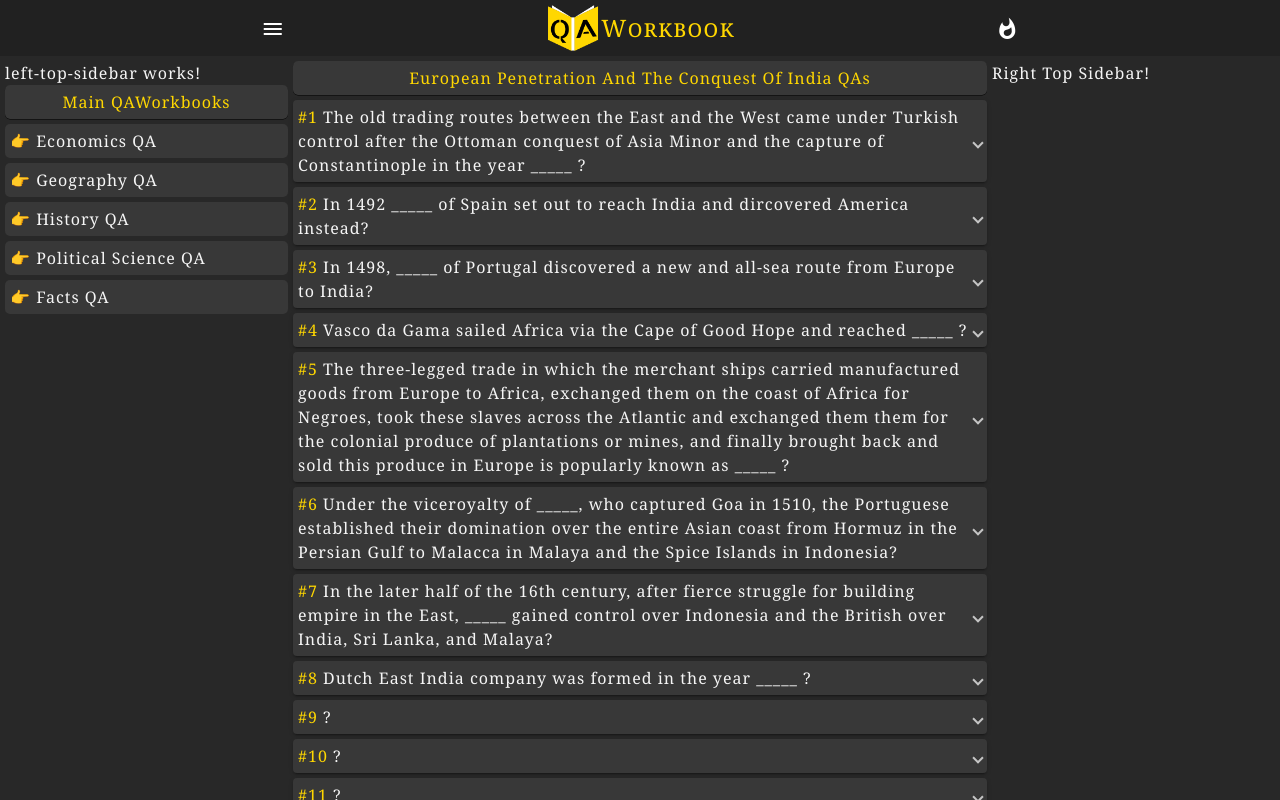
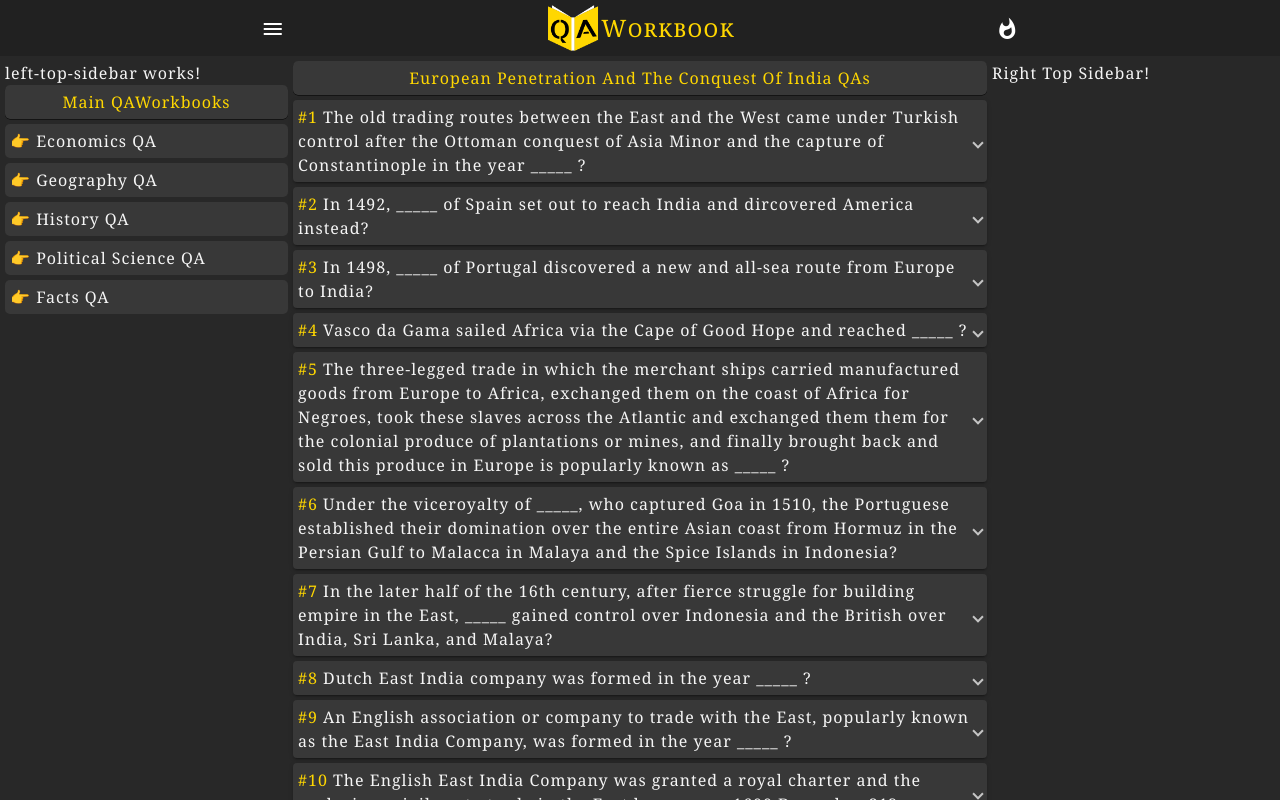
Before and after one commit to JibinJF/QAWorkbook, an Angular app: page /HistoryQA/ModernIndianHistoryQA/EuropeanPenetrationAndConquestQA in a window 1280 px wide. Built offline with nearby package versions, Linux system fonts and the light colour scheme.

Commit message:
Physical Geography QA

```diff
--- a/src/app/StructuralComponents/main-nav-menu/main-nav-menu.component.html
+++ b/src/app/StructuralComponents/main-nav-menu/main-nav-menu.component.html
@@ -12,6 +12,7 @@
 
 <mat-menu #geographyQA="matMenu">
     <button mat-menu-item [matMenuTriggerFor]="indianGeographyQA">Indian Geography QA</button>
+    <button mat-menu-item routerLink="GeographyQA/PhysicalGeographyQA">Physical Geography QA</button>
 </mat-menu>
 
 <mat-menu #indianGeographyQA="matMenu">
--- a/src/app/app-routing.module.ts
+++ b/src/app/app-routing.module.ts
@@ -45,6 +45,7 @@ import { ScienceAndCivilizationLegacyQAComponent } from './general-awareness-qa/
 import { MauryaAgeQAComponent } from './general-awareness-qa/history-qa/ancient-indian-history-qa/maurya-age-qa/maurya-age-qa.component';
 import { AllInOneQAComponent } from './general-awareness-qa/facts-qa/all-in-one-qa/all-in-one-qa.component';
 import { EuropeanPenetrationAndConquestQAComponent } from './general-awareness-qa/history-qa/modern-indian-history-qa/european-penetration-and-conquest-qa/european-penetration-and-conquest-qa.component';
+import { PhysicalGeographyQAComponent } from './general-awareness-qa/geography-qa/physical-geography-qa/physical-geography-qa.component';
 
 const routes: Routes = [
   { path: '', component: HomeComponent },
@@ -56,6 +57,7 @@ const routes: Routes = [
   { path: 'GeographyQA/IndianGeographyQA', component: IndianGeographyQAComponent },
   { path: 'GeographyQA/IndianGeographyQA/LocationAndSizeQA', component: LocationAndSizeQAComponent },
   { path: 'GeographyQA/IndianGeographyQA/DrainageSystemQA', component: DrainageSystemQAComponent },
+  { path: 'GeographyQA/PhysicalGeographyQA', component: PhysicalGeographyQAComponent },
   { path: 'HistoryQA', component: HistoryQAComponent },
   { path: 'HistoryQA/AncientIndianHistoryQA', component: AncientIndianHistoryQAComponent },
   { path: 'HistoryQA/AncientIndianHistoryQA/StoneAgeQA', component: StoneAgeQAComponent },
--- a/src/app/app.module.ts
+++ b/src/app/app.module.ts
@@ -70,6 +70,7 @@ import { ScienceAndCivilizationLegacyQAComponent } from './general-awareness-qa/
 import { MauryaAgeQAComponent } from './general-awareness-qa/history-qa/ancient-indian-history-qa/maurya-age-qa/maurya-age-qa.component';
 import { AllInOneQAComponent } from './general-awareness-qa/facts-qa/all-in-one-qa/all-in-one-qa.component';
 import { EuropeanPenetrationAndConquestQAComponent } from './general-awareness-qa/history-qa/modern-indian-history-qa/european-penetration-and-conquest-qa/european-penetration-and-conquest-qa.component';
+import { PhysicalGeographyQAComponent } from './general-awareness-qa/geography-qa/physical-geography-qa/physical-geography-qa.component';
 
 
 @NgModule({
@@ -144,7 +145,8 @@ import { EuropeanPenetrationAndConquestQAComponent } from './general-awareness-q
     ScienceAndCivilizationLegacyQAComponent,
     MauryaAgeQAComponent,
     AllInOneQAComponent,
-    EuropeanPenetrationAndConquestQAComponent
+    EuropeanPenetrationAndConquestQAComponent,
+    PhysicalGeographyQAComponent
   ],
   bootstrap: [
     AppComponent
--- a/src/app/general-awareness-qa/facts-qa/all-in-one-qa/all-in-one-qa.component.ts
+++ b/src/app/general-awareness-qa/facts-qa/all-in-one-qa/all-in-one-qa.component.ts
@@ -27,7 +27,41 @@ export class AllInOneQAComponent implements OnInit {
         answer: `.`,
         description: `
           <ul>
-            <li>.</li>
+            <li>.
+            </li>
+          </ul>`
+      },
+      {
+        qaNumber: this.qaNumber++,
+        question: `Whose prior consent is required for the Supreme Court to initiate criminal contempt
+        action?`,
+        answer: `Attorney General of India.`,
+      },
+      {
+        qaNumber: this.qaNumber++,
+        question: `According to the Contempt of Courts Act, 1971, contempt of court can either be
+        _____ contempt or _____ contempt?`,
+        answer: `Civil contempt or Criminal contempt.`,
+        description: `
+          <ul>
+            <li>Civil contempt means wilful disobedience to any judgment, decree, direction, order,
+            writ or other process of a court or wilful breach of an undertaking given to a court.
+            </li>
+            <li>Criminal contempt means the publication (whether by words, spoken or written, or by
+              signs, or by visible representations, or otherwise) of any matter or the doing of any
+              other act whatsoever which
+              <ol>
+                <li>scandalises or tends to scandalise, or lowers or tends to lower the authority of,
+                any court; or
+                </li>
+                <li>prejudices, or interferes or tends to interfere with, the due course of any
+                judicial proceeding; or
+                </li>
+                <li>interferes or tends to interfere with, or obstructs or tends to obstruct, the
+                administration of justice in any other manner.
+                </li>
+              </ol>
+            </li>
           </ul>`
       },
       {
--- a/src/app/general-awareness-qa/geography-qa/geography-qa.component.ts
+++ b/src/app/general-awareness-qa/geography-qa/geography-qa.component.ts
@@ -23,6 +23,10 @@ export class GeographyQAComponent implements OnInit {
       wbName: `Indian Geography QA`,
       wbRoute: '/GeographyQA/IndianGeographyQA'
     },
-
+    {
+      wbNumber: this.wbNumber++,
+      wbName: `Physical Geography QA`,
+      wbRoute: '/GeographyQA/PhysicalGeographyQA'
+    },
   ];
 }
--- /dev/null
+++ b/src/app/general-awareness-qa/geography-qa/physical-geography-qa/physical-geography-qa.component.ts
@@ -0,0 +1,57 @@
+import { Component, OnInit } from '@angular/core';
+import { QAModel } from 'src/app/StructuralComponents/qamodel';
+
+@Component({
+  selector: 'app-physical-geography-qa',
+  template: `
+    <app-display-qa [qas]="physicalGeographyQAs" [workbookName]="workbookName">
+    </app-display-qa>
+  `,
+  styles: [
+  ]
+})
+export class PhysicalGeographyQAComponent implements OnInit {
+
+  qaNumber: number = 1;
+  workbookName: string = `Physical Geography`;
+
+  constructor() { }
+
+  ngOnInit(): void {
+  }
+
+  physicalGeographyQAs: QAModel[] = [
+    {
+      qaNumber: this.qaNumber++,
+      question: `?`,
+      answer: `.`,
+      description: `<ul>
+        <li></li>
+      </ul>`
+    },
+    {
+      qaNumber: this.qaNumber++,
+      question: `?`,
+      answer: `.`,
+      description: `<ul>
+        <li></li>
+      </ul>`
+    },
+    {
+      qaNumber: this.qaNumber++,
+      question: `?`,
+      answer: `.`,
+      description: `<ul>
+        <li></li>
+      </ul>`
+    },
+    {
+      qaNumber: this.qaNumber++,
+      question: `?`,
+      answer: `.`,
+      description: `<ul>
+        <li></li>
+      </ul>`
+    },
+  ];
+}
--- a/src/app/general-awareness-qa/history-qa/modern-indian-history-qa/european-penetration-and-conquest-qa/european-penetration-and-conquest-qa.component.ts
+++ b/src/app/general-awareness-qa/history-qa/modern-indian-history-qa/european-penetration-and-conquest-qa/european-penetration-and-conquest-qa.component.ts
@@ -4,8 +4,8 @@ import { QAModel } from 'src/app/StructuralComponents/qamodel';
 @Component({
   selector: 'app-european-penetration-and-conquest-qa',
   template: `
-  <app-display-qa [qas]="europeanPenetrationAndConquestQAs" [workbookName]="workbookName">
-  </app-display-qa>
+    <app-display-qa [qas]="europeanPenetrationAndConquestQAs" [workbookName]="workbookName">
+    </app-display-qa>
   `,
   styles: [
   ]
@@ -29,7 +29,7 @@ export class EuropeanPenetrationAndConquestQAComponent implements OnInit {
     },
     {
       qaNumber: this.qaNumber++,
-      question: `In 1492 _____ of Spain set out to reach India and dircovered America instead?`,
+      question: `In 1492, _____ of Spain set out to reach India and dircovered America instead?`,
       answer: `Columbus.`,
     },
     {
@@ -77,62 +77,85 @@ export class EuropeanPenetrationAndConquestQAComponent implements OnInit {
       description: `<ul>
         <li>The Dutch States General - the Dutch Parliament - gave it a charter empowering it to
         make war, conclude treaties, acquire territories, and build fortresses.</li>
+        <li>They established trading depots at
+          <ul>
+            <li>Surat, Broach, Cambay, and Ahmedabad in Gujarat.</li>
+            <li>Cochin in Kerala.</li>
+            <li>Nagapattinam in Madras.</li>
+            <li>Masulipatnam in Andhra.</li>
+            <li>Chinsura in Bengal.</li>
+            <li>Patna in Bihar.</li>
+            <li>Agra in Uttar Pradesh.</li>
+          </ul>
+        </li>
       </ul>`
     },
     {
       qaNumber: this.qaNumber++,
-      question: `?`,
-      answer: `.`,
+      question: `An English association or company to trade with the East, popularly known as the
+      East India Company, was formed in the year _____ ?`,
+      answer: `1599.`,
       description: `<ul>
-        <li></li>
+        <li>The East India Company was formed in 1599 under the auspices of a group of merchants
+        known as the Merchant Adventurers.</li>
       </ul>`
     },
     {
       qaNumber: this.qaNumber++,
-      question: `?`,
-      answer: `.`,
+      question: `The English East India Company was granted a royal charter and the exclusive privilage
+      to trade in the East by _____ on 1600 December 31?`,
+      answer: `Queen Elizabeth.`,
       description: `<ul>
-        <li></li>
+        <li>The Charter of 1600 granted the East India Company the exclusive privilege of trading
+        east of the Cape of Good Hope for a period of 15 years.
+        </li>
       </ul>`
     },
     {
       qaNumber: this.qaNumber++,
-      question: `?`,
-      answer: `.`,
+      question: `In 1608, the English East India Company decided to open a 'factory' (trading depot)
+      at Surat on the west coast of India and sent _____ to Jahangir's court to obtain royal favours?`,
+      answer: `Captain Hawkins.`,
       description: `<ul>
-        <li></li>
+        <li>Consequently, the English Company was given permission by a royal farman to open
+        factories at several places on the west coast.
+        </li>
+        <li>In 1615, Sir Thomas Roe succeeded in getting an imperial farman to trade and establish
+        factories in all parts of the Mughal Empire.
+        </li>
       </ul>`
     },
     {
       qaNumber: this.qaNumber++,
-      question: `?`,
-      answer: `.`,
+      question: `In 1662, the Portuguese gave the island of _____ to King Charles II of England
+      as dowry for marrying a Portuguese princess?`,
+      answer: `Bombay.`,
       description: `<ul>
-        <li></li>
+        <li> The island of Bombay was acquired by the East India Company from the British government
+        in 1668.
+        </li>
       </ul>`
     },
     {
       qaNumber: this.qaNumber++,
-      question: `?`,
-      answer: `.`,
-      description: `<ul>
-        <li></li>
-      </ul>`
+      question: `The English opened their first 'factory' (trading depot) in the south at _____
+      in 1611?`,
+      answer: `Masulipatnam.`,
     },
     {
       qaNumber: this.qaNumber++,
-      question: `?`,
-      answer: `.`,
-      description: `<ul>
-      <li>.</li>
-      </ul>`
+      question: `The French East India Company was founded in the year ____ ?`,
+      answer: `1664.`,
     },
     {
       qaNumber: this.qaNumber++,
-      question: `?`,
-      answer: `.`,
+      question: `Battle of _____ was fought on 22 January 1760 between the army of the British East
+      India Company, commanded by Colonel Eyre Coote (1726-83) and the French, commanded by Thomas
+      Arthur, comte de Lally, Baron de Tollendal (1702-66), resulting in a British victory?`,
+      answer: `Battle of Wandiwash.`,
       description: `<ul>
-        <li></li>
+        <li>This battle established Britain as the paramount European power in India and the path
+        was cleared for the establishment of a British colonial rule in India.</li>
       </ul>`
     },
     {
@@ -168,6 +191,4 @@ export class EuropeanPenetrationAndConquestQAComponent implements OnInit {
       </ul>`
     },
   ];
-
-
 }
```
